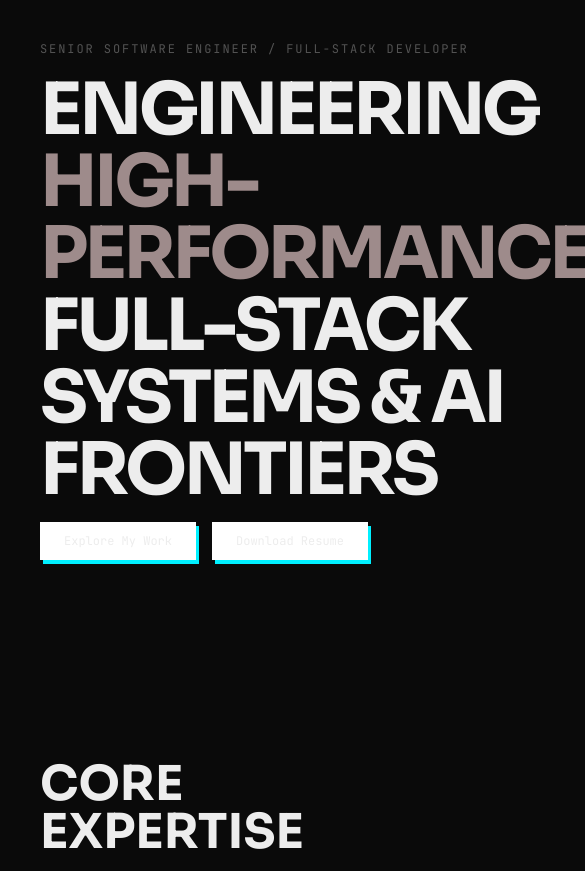
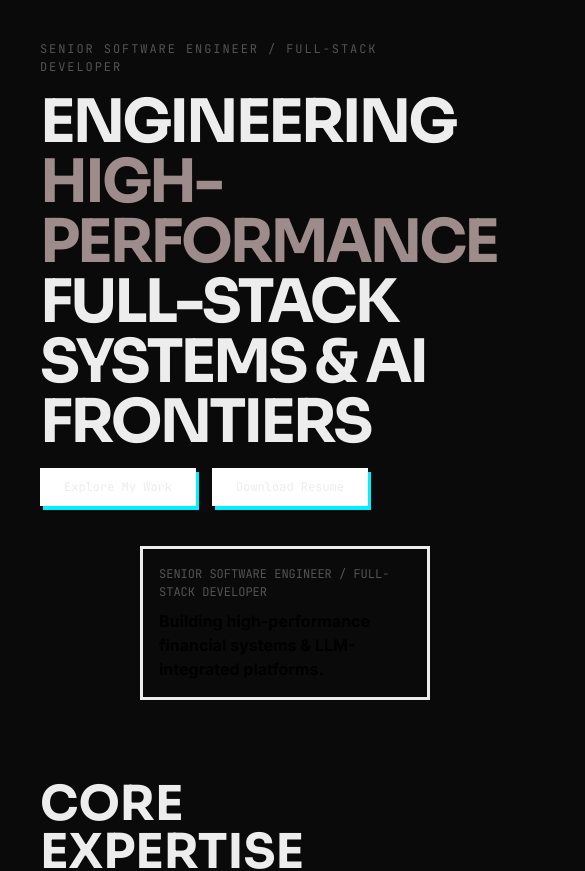
Before and after one commit to DracFiendMG/portfolio, a Next.js app: page / in a window 390 px wide. Shown: the top 871 px of the page, 585 px wide, since content can reach past the window. Built offline with nearby package versions, Linux system fonts and the light colour scheme.

Commit message:
Refactor Home component layout: adjust flex properties and update heading size for improved responsiveness

```diff
--- a/app/page.tsx
+++ b/app/page.tsx
@@ -45,11 +45,11 @@ export default function Home() {
   return (
     <>
       <div>
-        <div className="flex gap-10 min-h-160 justify-between m-10">
-          <div className="flex flex-col gap-4 relative">
+        <div className="flex flex-col gap-10 min-h-160 w-screen justify-between m-10 md:flex-row">
+          <div className="flex flex-col gap-4">
             <p className="uppercase font-mono text-[12px] text-[#535353] tracking-[0.16em]">{roles.join(" / ")}</p>
             <div className="max-w-175">
-              <h1 className="uppercase font-sora font-extrabold text-7xl tracking-tighter">{modifiedTitle}</h1>
+              <h1 className="uppercase font-sora font-extrabold text-6xl md:text-7xl tracking-tighter">{modifiedTitle}</h1>
             </div>
             <div className="flex gap-4">
               <button className="btn-secondary text-[12px]">{exploreWorkButtonText}</button>
```
